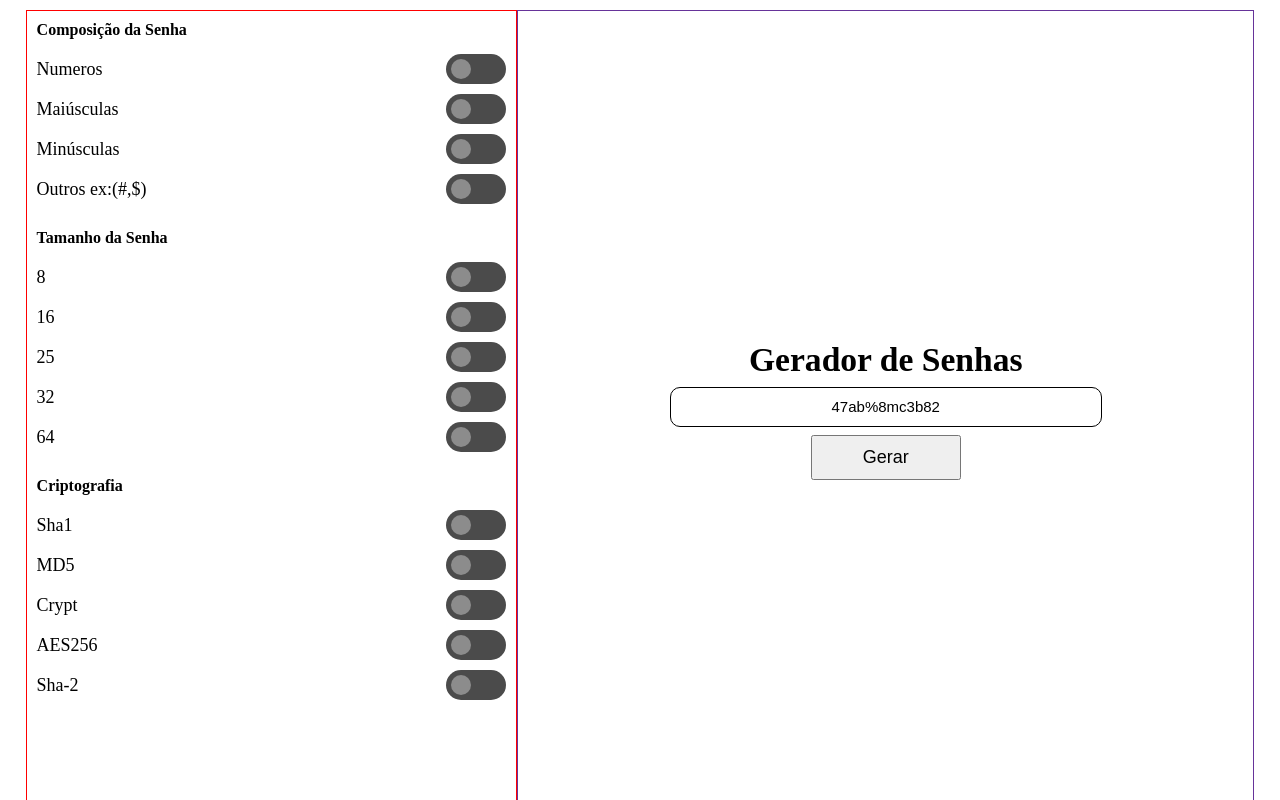
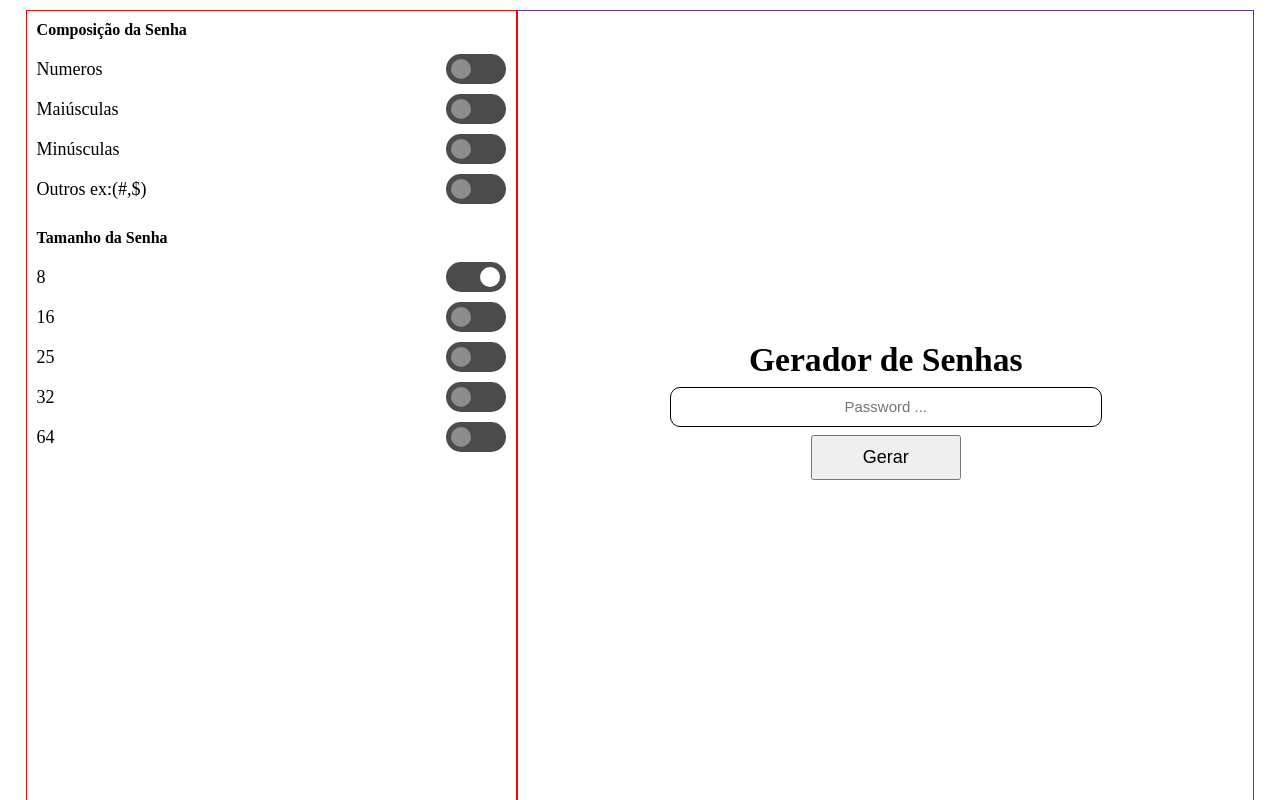
Before and after one commit to ghostkiller5874/PasswordGenerate, a plain HTML site: page index.html in a window 1280 px wide. Both pictures are taken after a click on the button "Gerar". Drawn offline with Linux system fonts and the light colour scheme.

Commit message:
captura das opções selecionadas

```diff
--- a/assets/js/script.js
+++ b/assets/js/script.js
@@ -1,13 +1,9 @@
-//caso seleciona as criptografias, criar um input com o resultado
 const state = {
     content: {
-        conteudo: document.querySelectorAll(".contentPass .content-check"),
-        tamanho: document.querySelectorAll(".SizePass .size-check"),
-        cripto: document.querySelectorAll(".cript .cript-check"),
         password: document.querySelector(".gerador #senha")
     },
-    value:{
-        buttonGenerate: document.querySelector("#gerarPass")
+    actions: {
+        buttonGenerate: document.getElementById("gerarPass")
     },
 }
 const especiais = [
@@ -67,6 +63,11 @@ const letras = [
     "z"
 ];
 
+/**
+ *
+ * Gera valores de forma aleatoria
+ *
+ */
 function randomNumeral() {
     let numeroRandom = Math.floor(Math.random() * 10).toString()
     return numeroRandom;
@@ -76,38 +77,103 @@ function randomLetra() {
     let letraRandom = Math.floor(Math.random() * letras.length).toString()
     return letras[letraRandom]
 }
+function randomLetraUpper() {
+    return randomLetra().toUpperCase()
+}
 
 function randomChar() {
     let charRandom = Math.floor(Math.random() * especiais.length).toString()
     return especiais[charRandom]
 }
 
+/**
+ *
+ * Checa se o tamanho foi acionado(marcado como checked)
+ *
+ * Checa o conteudo add (que foi checked)
+ *
+ */
 
-function gerar(numeros, letras, simbolos) {
-    let password = "";
-    let tamanho = 10;
+function tamanhoCheck() {
+    let T8 = document.getElementById(`8`)
+    let T16 = document.getElementById(`16`)
+    let T25 = document.getElementById(`25`)
+    let T32 = document.getElementById(`32`)
+    let T64 = document.getElementById(`64`)
 
-    const conjunto = [numeros,letras,simbolos];
+    if (T8.checked) {
+        if (T8.value === T8.id) return T8.id
+    }
+    if (T16.checked) {
+        if (T16.value === T16.id) return T16.id
+    }
+    if (T25.checked) {
+        if (T25.value === T25.id) return T25.id
+    }
+    if (T32.checked) {
+        if (T32.value === T32.id) return T32.id
+    }
+    if (T64.checked) {
+        if (T64.value === T64.id) return T64.id
+    }
+}
+function conteudoCheck() {
+
+    let numero = document.getElementById("numeros")
+    let maiuscula = document.getElementById("maiuscula")
+    let minuscula = document.getElementById("minuscula")
+    let outros = document.getElementById("outros")
+    let conteudo = [];
+
+    if(numero.checked){
+        if(numero.value === numero.id) conteudo.push(randomNumeral())
+    }
+    if(maiuscula.checked){
+        if(maiuscula.value === maiuscula.id) conteudo.push(randomLetraUpper())
+    }
+    if(minuscula.checked){
+        if(minuscula.value === minuscula.id) conteudo.push(randomLetra())
+    }
+    if(outros.checked){
+        if(outros.value === outros.id) conteudo.push(randomChar())
+    }
+
+    return conteudo
+}
 
 
-    for (let i = 0; i < tamanho; i=i+ conjunto.length) {
-        conjunto.forEach(()=>{
-            const randomValue = conjunto[Math.floor(Math.random() * conjunto.length)]();
+
+/**
+ *
+ * Função que gera o senha
+ *
+ */
+function gerar() {
+    let password = "";
+    let tamanho = tamanhoCheck();
+
+    //const conjunto = conteudo;
+    const conjunto = [conteudoCheck()];
+
+
+    for (let i = 0; i < tamanho; i = i + conjunto.length) {
+        conjunto.forEach(() => {
+            const randomValue = conjunto[Math.floor(Math.random() * conjunto.length)];
             //coloca o parenteses no final por ser uma lista de funçoes
-             password+=randomValue
+            password += randomValue
         });
 
     }
-   return password
+    //return password.toString().split(",")
+    return password
 }
 
 
 function init() {
-    state.value.buttonGenerate.addEventListener("click",()=>{
-        state.content.password.value = gerar(randomNumeral,randomLetra,randomChar);
 
-       //console.log(randomChar)
+    state.actions.buttonGenerate.addEventListener("click",()=>{
+        state.content.password.value = gerar(conteudoCheck);
     })
-
+    //conteudoCheck()
 }
 init();
--- a/index.html
+++ b/index.html
@@ -18,39 +18,39 @@
             <div class="contentPass">
                 <h4>Composição da Senha</h4>
                 <div class="content-check">
-                    <span>Numeros</span><input type="checkbox" id="numeros">
+                    <span>Numeros</span><input type="checkbox" id="numeros" value="numeros" onchange="conteudoCheck()">
                 </div>
                 <div class="content-check">
-                    <span>Maiúsculas</span><input type="checkbox" id="maiuscula">
+                    <span>Maiúsculas</span><input type="checkbox" id="maiuscula" value="maiuscula" onchange="conteudoCheck()">
                 </div>
                 <div class="content-check">
-                    <span>Minúsculas</span><input type="checkbox" id="minuscula">
+                    <span>Minúsculas</span><input type="checkbox" id="minuscula" value="minuscula" onchange="conteudoCheck()">
                 </div>
                 <div class="content-check">
-                    <span style="margin-right: 10px;">Outros ex:(#,$)</span><input type="checkbox" id="outros">
+                    <span style="margin-right: 10px;">Outros ex:(#,$)</span><input type="checkbox" id="outros" value="outros" onchange="conteudoCheck()">
                 </div>
             </div>
 
             <div class="SizePass">
                 <h4>Tamanho da Senha</h4>
                 <div class="size-check">
-                    <span>8</span><input type="radio" data-id="8" value="8" name="tamanho">
+                    <span>8</span><input type="radio" id="8" value="8" name="tamanho" onchange="tamanhoCheck()" checked>
                 </div>
                 <div class="size-check">
-                    <span>16</span><input type="radio" data-id="16" value="16" name="tamanho">
+                    <span>16</span><input type="radio" id="16" value="16" name="tamanho" onchange="tamanhoCheck()">
                 </div>
                 <div class="size-check">
-                    <span>25</span><input type="radio" data-id="25" value="25" name="tamanho">
+                    <span>25</span><input type="radio" id="25" value="25" name="tamanho" onchange="tamanhoCheck()">
                 </div>
                 <div class="size-check">
-                    <span>32</span><input type="radio" data-id="32" value="32" name="tamanho">
+                    <span>32</span><input type="radio" id="32" value="32" name="tamanho" onchange="tamanhoCheck()">
                 </div>
                 <div class="size-check">
-                    <span>64</span><input type="radio" data-id="64" value="64" name="tamanho">
+                    <span>64</span><input type="radio" id="64" value="64" name="tamanho" onchange="tamanhoCheck()">
                 </div>
             </div>
 
-            <div class="cript">
+            <!-- <div class="cript">
                 <h4>Criptografia</h4>
                 <div class="cript-check">
                     <span>Sha1</span><input type="checkbox" id="sha1">
@@ -67,7 +67,7 @@
                 <div class="cript-check">
                     <span>Sha-2</span><input type="checkbox" id="sha-2">
                 </div>
-            </div>
+            </div>  -->
         </div>
         <div class="gerador">
             <h4>Gerador de Senhas</h4>
```
